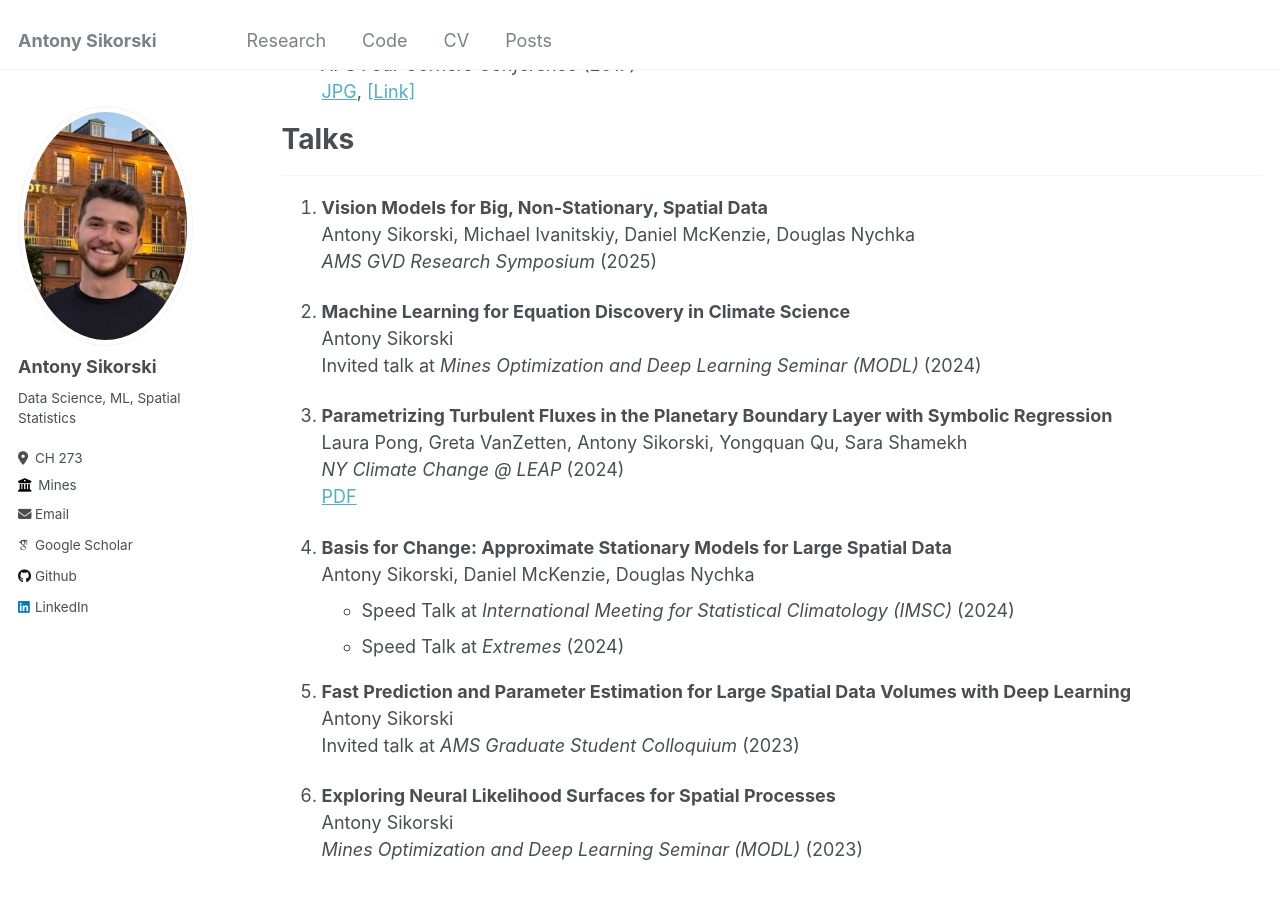
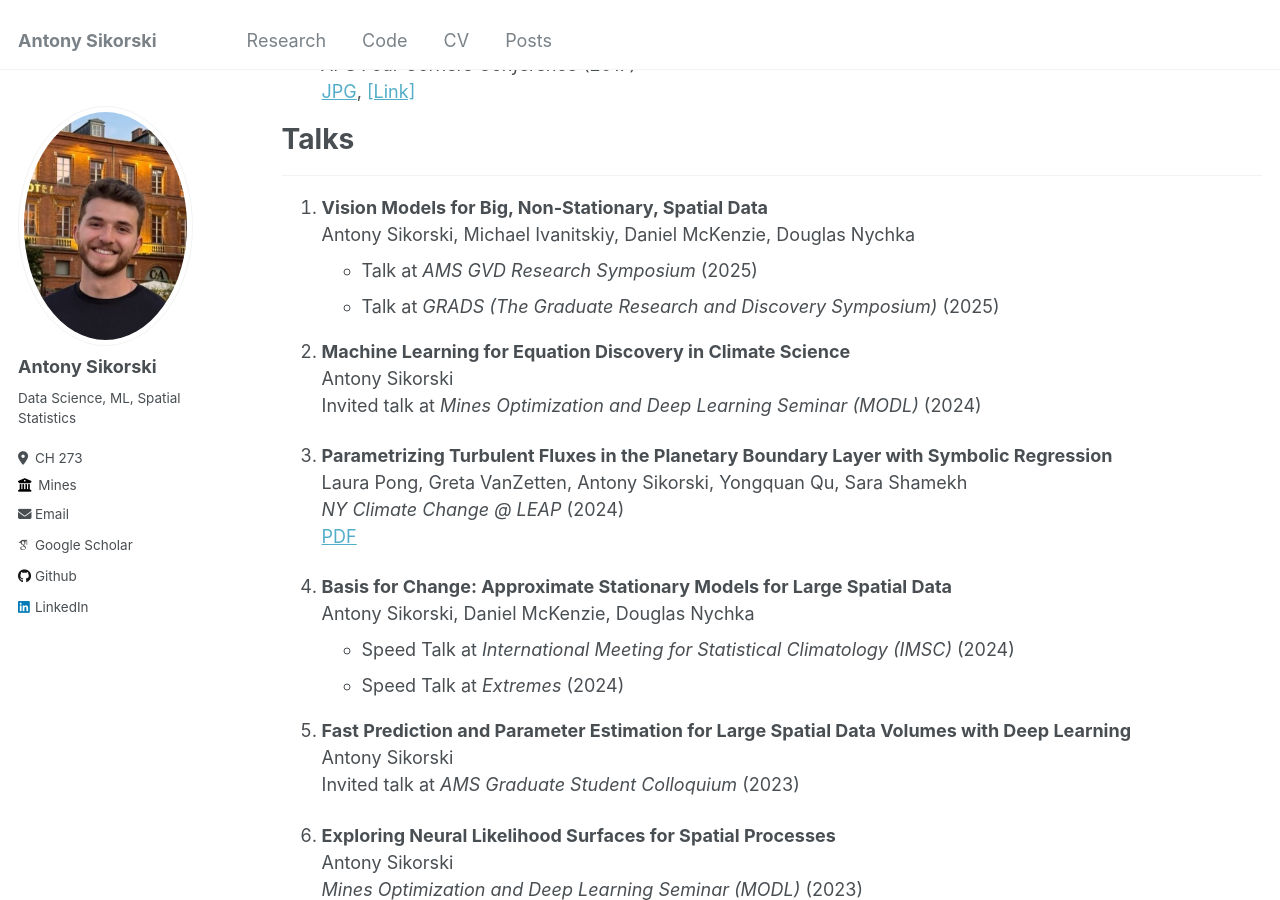
Before and after one commit to antonyxsik/antonyxsik.github.io, a Jekyll site: the page built from _pages/research.md, in a window 1280 px wide and 900 px high, scrolled down 871 px. Built offline with Jekyll 4.4.1, drawn with Linux system fonts in a browser that asks for light colours; some web fonts are replaced.

Commit message:
cv and talks updated

```diff
--- a/_pages/research.md
+++ b/_pages/research.md
@@ -44,7 +44,8 @@ All of my publications can be found on my <a href="https://scholar.google.com/ci
 ------
 1. **Vision Models for Big, Non-Stationary, Spatial Data** \\
     Antony Sikorski, Michael Ivanitskiy, Daniel McKenzie, Douglas Nychka \\
-    *AMS GVD Research Symposium* (2025)
+    - Talk at *AMS GVD Research Symposium* (2025)
+    - Talk at *GRADS (The Graduate Research and Discovery Symposium)* (2025)
 
 2. **Machine Learning for Equation Discovery in Climate Science** \\
     Antony Sikorski \\
```
Also changed, not shown: 1 other file.
